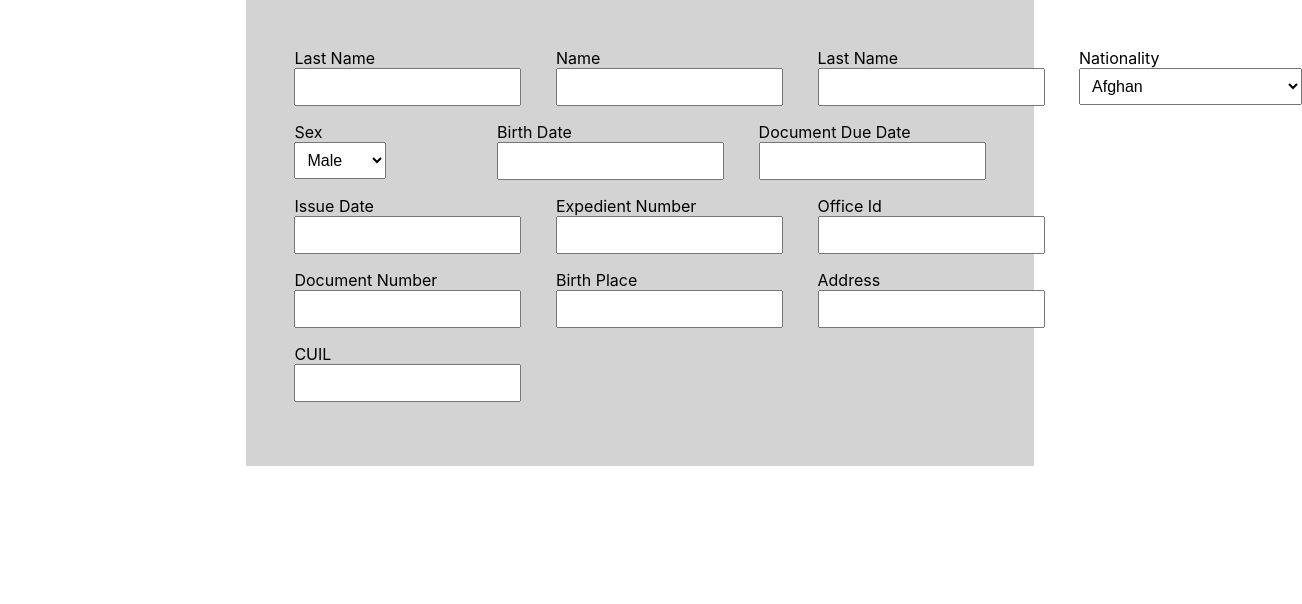
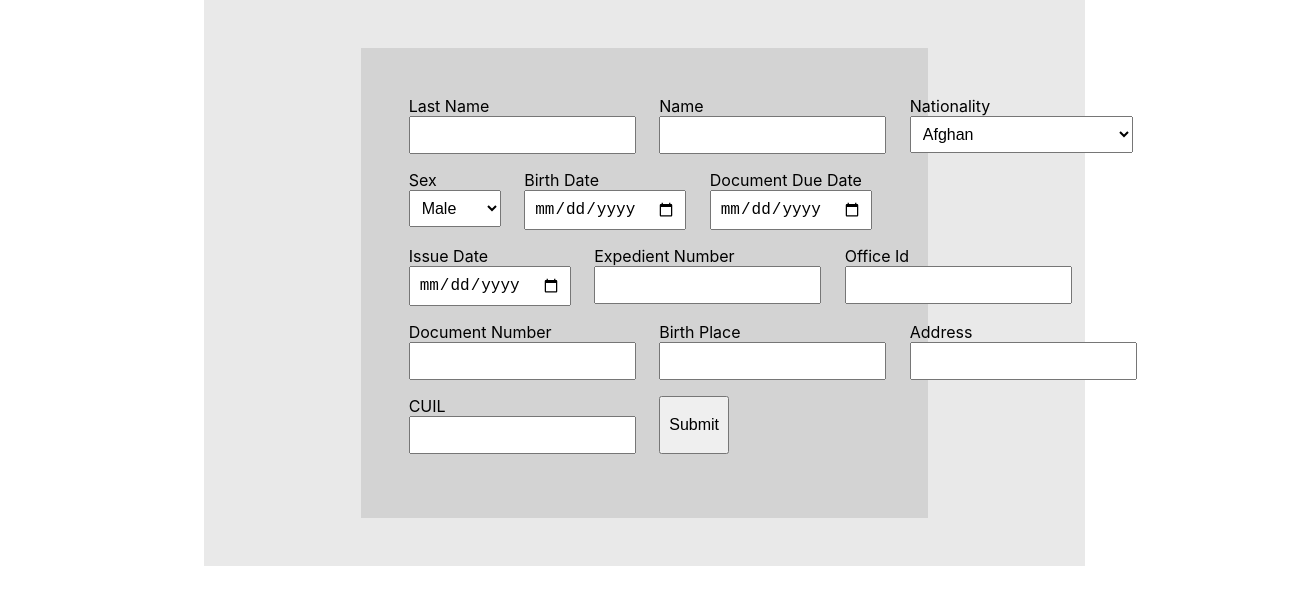
Before and after one commit to nicolasolmos/demo-react-form, a React (Create React App) app: page / in a window 1280 px wide. Shown: the top 604 px of the page, 1302 px wide, since content can reach past the window. Built offline with nearby package versions, Linux system fonts and the light colour scheme.

Commit message:
feature: several mixed changes

```diff
--- a/package.json
+++ b/package.json
@@ -3,6 +3,7 @@
   "version": "0.1.0",
   "private": true,
   "dependencies": {
+    "@hookform/resolvers": "^2.9.11",
     "@testing-library/jest-dom": "^5.16.5",
     "@testing-library/react": "^13.4.0",
     "@testing-library/user-event": "^13.5.0",
@@ -10,7 +11,8 @@
     "react-dom": "^18.2.0",
     "react-hook-form": "^7.43.1",
     "react-scripts": "5.0.1",
-    "web-vitals": "^2.1.4"
+    "web-vitals": "^2.1.4",
+    "yup": "^1.0.0"
   },
   "scripts": {
     "start": "react-scripts start",
--- a/src/App.js
+++ b/src/App.js
@@ -1,12 +1,21 @@
-import logo from './logo.svg';
 import './App.css';
 import DniForm from './components/DniForm/DniForm';
 import nationalities from './nationalities';
+import { useState, useCallback } from 'react';
+import SuccessScreen from './components/SuccessScreen/SuccessScreen';
 
 function App() {
+  const [success, setSuccess] = useState(false);
+  const [dniData, setDniData] = useState({});
+  const handleSuccess = useCallback((dniData) => {
+    setDniData(dniData);
+    setSuccess(true);
+  }, []);
+
   return (
     <div className="App">
-      <DniForm nationalities={nationalities} />
+      {!success && <DniForm nationalities={nationalities} onSuccess={handleSuccess} />}
+      {success && <SuccessScreen dniData={dniData} />}
     </div>
   );
 }
--- a/src/components/DniForm/DniForm.js
+++ b/src/components/DniForm/DniForm.js
@@ -1,78 +1,58 @@
-import React from 'react';
+import React, { useEffect } from 'react';
 import { useForm } from 'react-hook-form';
 import styles from './DniForm.module.css';
 import FormInput from '../FormInput/FormInput';
+import { yupResolver } from '@hookform/resolvers/yup';
+import DniSchema from './schema';
+import FormSelect from '../FormSelect/FormSelect';
 
 const DniForm = (props) => {
-  const { onSubmit, register, formState: { errors } } = useForm();
+  const { handleSubmit, register, formState: { errors } } = useForm({
+    resolver: yupResolver(DniSchema)
+  });
+
+  useEffect(() => {
+    console.log(errors);
+  }, [errors]);
+
+  const onSubmit = data => props.onSuccess(data);
+
   return (
     <section>
-      <form>
+      <form onSubmit={handleSubmit(onSubmit)}>
         <div>
-          <FormInput register={register} label="Last Name" fieldName="lastName" />
-          <FormInput register={register} label="Name" fieldName="name" />
-          <FormInput register={register} label="Last Name" fieldName="lastName" />
-          <label>
-            <span>Nationality</span>
-            <select  {...register('nationality', { required: true })}>
-              {props.nationalities.map(nationality => <option key={nationality} value={nationality}>{nationality}</option>)}
-            </select>
-          </label>
+          <FormInput register={register} label="Last Name" fieldName="lastName" errors={errors.lastName} />
+          <FormInput register={register} label="Name" fieldName="name" errors={errors.name} />
+          <FormSelect
+            register={register}
+            options={props.nationalities}
+            label="Nationality"
+            fieldName="nationality"
+          />
         </div>
         <div>
-          <label>
-            <span>Sex</span>
-            <select   {...register('sex', { required: true })} >
-              <option value="male">Male</option>
-              <option value="female">Female</option>
-            </select>
-          </label>
-          <label>
-            <span>Birth Date</span>
-            <input   {...register('birthDate', { required: true })} />
-          </label>
-
-          <label>
-            <span>Document Due Date</span>
-            <input   {...register('documentDueDate', { required: true })} />
-          </label>
+          <FormSelect
+            register={register}
+            options={['Male', 'Female']}
+            label="Sex"
+            fieldName="sex"
+          />
+          <FormInput type="date" register={register} label="Birth Date" fieldName="birthDate" />
+          <FormInput type="date" register={register} label="Document Due Date" fieldName="documentDueDate" />
         </div>
         <div>
-          <label>
-            <span>Issue Date</span>
-            <input   {...register('issueDate', { required: true })} />
-          </label>
-
-          <label>
-            <span>Expedient Number</span>
-            <input   {...register('expedientNumber', { required: true })} />
-
-          </label>
-
-          <label>
-            <span>Office Id</span>
-            <input   {...register('officeId', { required: true })} />
-          </label>
+          <FormInput type="date" register={register} label="Issue Date" fieldName="issueDate" />
+          <FormInput type="number" register={register} min={1} label="Expedient Number" fieldName="expedientNumber" />
+          <FormInput type="number" register={register} min={1} label="Office Id" fieldName="officeId" />
         </div>
         <div>
-          <label>
-            <span>Document Number</span>
-            <input   {...register('documentNumber', { required: true })} />
-          </label>
-          <label>
-            <span>Birth Place</span>
-            <input   {...register('birthPlace', { required: true })} />
-          </label>
-          <label>
-            <span>Address</span>
-            <input   {...register('address', { required: true })} />
-          </label>
+          <FormInput type="number" register={register} min={1} label="Document Number" fieldName="documentNumber" />
+          <FormInput register={register} label="Birth Place" fieldName="birthPlace" />
+          <FormInput register={register} label="Address" fieldName="address" />
         </div>
         <div>
-          <label>
-            <span>CUIL</span>
-            <input   {...register('cuil', { pattern: /\d{2}-\d{1,9}-\d{1}/, required: true })} />
-          </label>
+          <FormInput register={register} min={1} label="CUIL" fieldName="cuil" />
+          <input type='submit' />
         </div>
       </form>
     </section>
--- a/src/components/DniForm/DniForm.module.css
+++ b/src/components/DniForm/DniForm.module.css
@@ -2,7 +2,7 @@ label {
   display: flex;
   flex-direction: column;
   align-items: flex-start;
-  width: 90%;
+  max-width: 90%;
   margin-right: 5%;
 }
 
@@ -12,7 +12,6 @@ label:last-child {
 
 input,
 select {
-
   font-size: 1rem;
   padding: 0.5rem;
   margin-bottom: 2rem;
@@ -35,7 +34,7 @@ form {
 
 form div {
   display: flex;
-margin-bottom: 1rem;
+  margin-bottom: 1rem;
 }
 
 section {
--- /dev/null
+++ b/src/components/DniForm/schema.js
@@ -0,0 +1,19 @@
+import * as yup from 'yup';
+
+const dniSchema = yup.object({
+  lastName: yup.string().required(),
+  name: yup.string().required(),
+  nationality: yup.string().required(),
+  sex: yup.string().required(),
+  birthDate: yup.date().required(),
+  birthPlace: yup.string().required(),
+  documentNumber: yup.number().required().integer().positive(),
+  issueDate: yup.date().required(),
+  documentDueDate: yup.date().required(),
+  expedientNumber: yup.number().required().integer().positive(),
+  officeId: yup.number().required().integer().positive(),
+  address: yup.string().required(),
+  cuil: yup.number().required().integer().positive(),
+});
+
+export default dniSchema;
--- a/src/components/FormInput/FormInput.js
+++ b/src/components/FormInput/FormInput.js
@@ -1,10 +1,15 @@
-const FormInput = ({ register, fieldName, label }) => {
+const FormInput = ({ register, fieldName, label, type, min }) => {
   return (
     <label>
       <span>{label}</span>
-      <input {...register(fieldName, { required: true })} />
+      <input type={type} {...register(fieldName, { min, required: true })} />
     </label>
   );
 };
 
+FormInput.defaultProps = {
+  type: 'text',
+  min: undefined
+};
+
 export default FormInput;
--- /dev/null
+++ b/src/components/SuccessScreen/SuccessScreen.js
@@ -0,0 +1,31 @@
+import styles from './SuccessScreen.module.css';
+
+const SuccessScreen = (props) => {
+
+  return (
+    <section>
+      <table>
+        <thead>
+          <tr>
+            <th>
+              Key
+            </th>
+            <th>
+              Value
+            </th>
+          </tr>
+        </thead>
+        <tbody>
+          {
+            Object.keys(props.dniData).map(key => <tr>
+              <td>{key}</td>
+              <td>{props.dniData[key].toString()}</td>
+            </tr>)
+          }
+        </tbody>
+      </table>
+    </section>
+  );
+};
+
+export default SuccessScreen;
--- /dev/null
+++ b/src/components/SuccessScreen/SuccessScreen.module.css
@@ -0,0 +1,17 @@
+section {
+  background-color: #e9e9e9;
+  padding: 3rem;
+  margin: auto;
+}
+
+tr:nth-of-type(even) {
+  background-color: white;
+}
+tr {
+  background-color: #d3d3d3;
+}
+
+table {
+  margin: auto;
+border-collapse: collapse;
+}
--- a/src/index.css
+++ b/src/index.css
@@ -5,6 +5,10 @@ body {
     sans-serif;
   -webkit-font-smoothing: antialiased;
   -moz-osx-font-smoothing: grayscale;
+  margin: auto;
+  display: flex;
+  justify-content: center;
+  align-items: center;
 }
 
 code {
```
Also changed, not shown: 1 other file (tests, documents, lock files or other folders).
